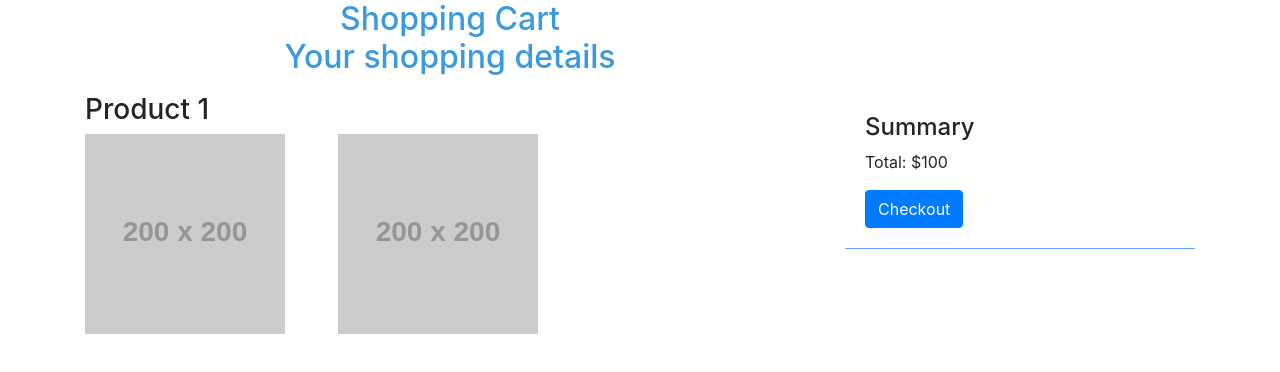
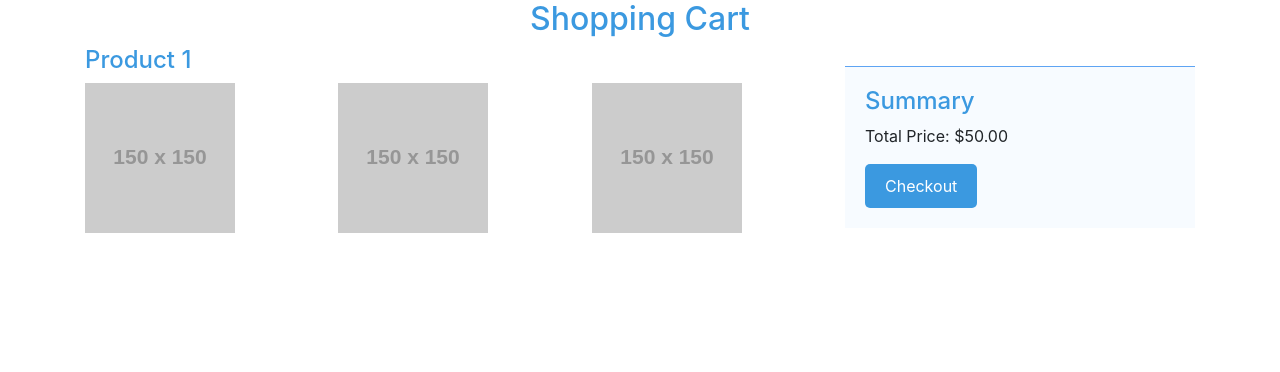
Before and after one commit to acciojob/bootstrap-shopping-cart-Shashank84-creator, a website: page main.html in a window 1280 px wide. Drawn offline with nearby package versions, Linux system fonts and the light colour scheme.

Commit message:
created a submission

```diff
--- a/main.html
+++ b/main.html
@@ -3,45 +3,57 @@
 <head>
   <meta charset="UTF-8">
   <meta name="viewport" content="width=device-width, initial-scale=1.0">
-  <title>Shopping Cart</title>
-  <link href="https://stackpath.bootstrapcdn.com/bootstrap/4.5.2/css/bootstrap.min.css" rel="stylesheet">
+  <title>Bootstrap Shopping Cart</title>
+  <link rel="stylesheet" href="https://stackpath.bootstrapcdn.com/bootstrap/4.5.2/css/bootstrap.min.css">
   <style>
+    .headings {
+      color: #3b99e0;
+    }
+
+    .summary {
+      border-top: 1px solid #5ea4f3;
+      background-color: #f7fbff;
+      padding: 20px;
+      margin-top: 20px;
+    }
+
+    .summary button {
+      background-color: #3b99e0;
+      color: #fff;
+      border: none;
+      padding: 10px 20px;
+      border-radius: 5px;
+    }
+
+    .product {
+      margin-bottom: 20px;
+    }
+
     .block-heading {
       text-align: center;
-      color: #3b99e0;
-    }
-    .summary {
-      padding: 20px;
-      border-bottom: 1px solid #5ea4f3;
-    }
-    .summary button {
-      background-color: #3b99e0;
-      color: white;
-      border: none;
     }
   </style>
 </head>
 <body>
 
 <div class="container">
-  <div class="row">
-    <div class="col-lg-8">
-      <h2 class="block-heading">Shopping Cart
-        <p>Your shopping details</p>
-      </h2>
-</div>
+  <div class="block-heading">
+    <h2 class="headings">Shopping Cart</h2>
   </div>
 
   <div class="row">
     <div class="col-lg-8">
       <div class="product">
-    <h3>Product 1</h3>
+        <h4 class="headings">Product 1</h4>
         <div class="row">
-    <div class="col-lg-4">
-      <img src="https://via.placeholder.com/200" alt="Product 1" class="img-fluid">
+          <div class="col-md-4">
+            <img src="https://via.placeholder.com/150" class="img-fluid" alt="Product 1">
           </div>
-    <div class="col-lg-4">
-    <img src="https://via.placeholder.com/200" alt="Product 1" class="img-fluid">
+          <div class="col-md-4">
+            <img src="https://via.placeholder.com/150" class="img-fluid" alt="Product 1">
+          </div>
+          <div class="col-md-4">
+            <img src="https://via.placeholder.com/150" class="img-fluid" alt="Product 1">
           </div>
         </div>
       </div>
@@ -49,9 +61,9 @@
 
     <div class="col-lg-4">
       <div class="summary">
-        <h4>Summary</h4>
-        <p>Total: $100</p>
-        <a href="#" class="btn btn-primary">Checkout</a>
+        <h4 class="headings">Summary</h4>
+        <p>Total Price: $50.00</p>
+        <button>Checkout</button>
       </div>
     </div>
   </div>
```
Lines whose indentation alone changed are shown as unchanged.
